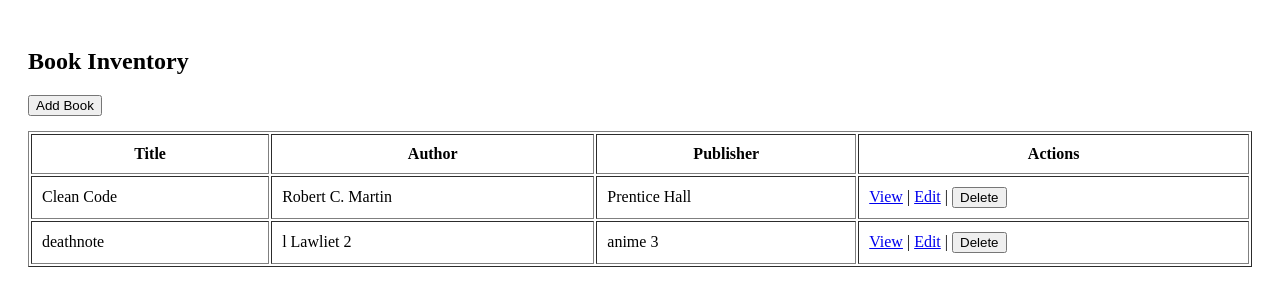
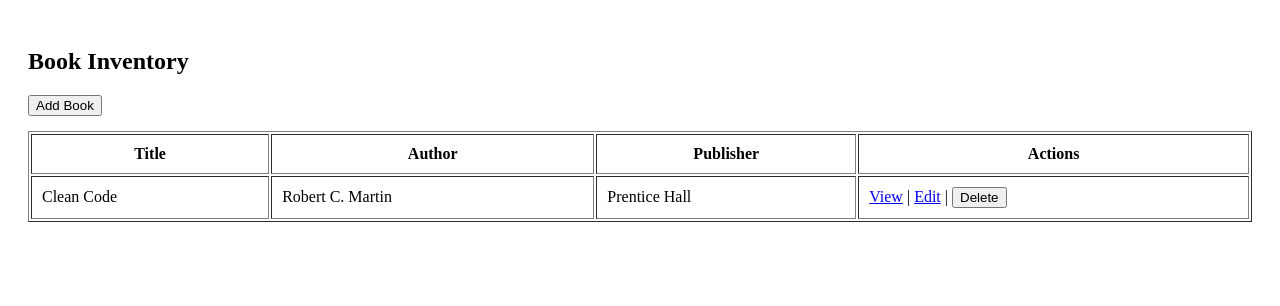
Before and after one commit to ganeshkore/Book-Inventory-Management-System, a React (Vite) app: page / in a window 1280 px wide. Shown: the top 306 px of the page. Built offline with nearby package versions, Linux system fonts and the light colour scheme; data requests are answered from the project's data file.

Commit message:
created delete book feature add modified home to add delete functionality

```diff
--- a/db.json
+++ b/db.json
@@ -9,16 +9,6 @@
       "email": "publisher@cleancode.com",
       "age": 15,
       "overview": "A handbook of agile software craftsmanship."
-    },
-    {
-      "title": "deathnote",
-      "author": "l Lawliet 2",
-      "publisher": "anime 3",
-      "publishedDate": "\"22/01/2026",
-      "email": "lawliet@gmail.com",
-      "age": 25,
-      "overview": "Best anime in the world",
-      "id": 2
     }
   ]
 }
--- a/src/pages/Home.jsx
+++ b/src/pages/Home.jsx
@@ -1,13 +1,23 @@
 import { useEffect, useState } from "react";
-import { getBooks } from "../services/bookService";
+import { getBooks, deleteBook } from "../services/bookService";
 import { Link } from "react-router-dom";
 
 const Home = () => {
   const [books, setBooks] = useState([]);
 
+  const fetchBooks = () => {
+    getBooks().then((res) => setBooks(res.data));
+  };
+
   useEffect(() => {
-    getBooks().then((res) => setBooks(res.data));
+    fetchBooks();
   }, []);
+
+  const handleDelete = (id) => {
+    if (window.confirm("Are you sure you want to delete this book?")) {
+      deleteBook(id).then(() => fetchBooks());
+    }
+  };
 
   return (
     <div style={{ padding: "20px", maxHeight: "100vh", overflowY: "auto" }}>
@@ -36,7 +46,7 @@
               <td>
                 <Link to={`/book/${book.id}`}>View</Link>{" | "}
                 <Link to={`/edit/${book.id}`}>Edit</Link>{" | "}
-                <button>Delete</button>
+                <button onClick={() => handleDelete(book.id)}>Delete</button>
               </td>
             </tr>
           ))}
```
